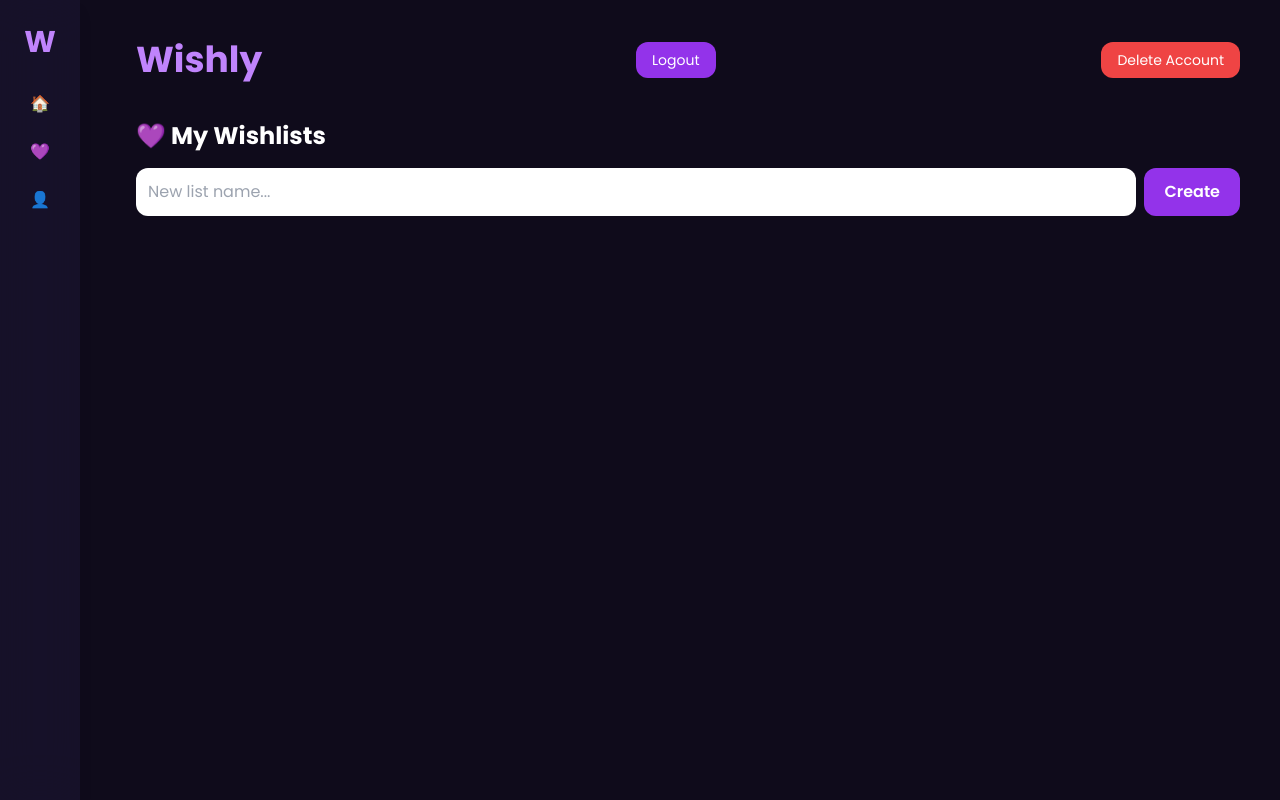
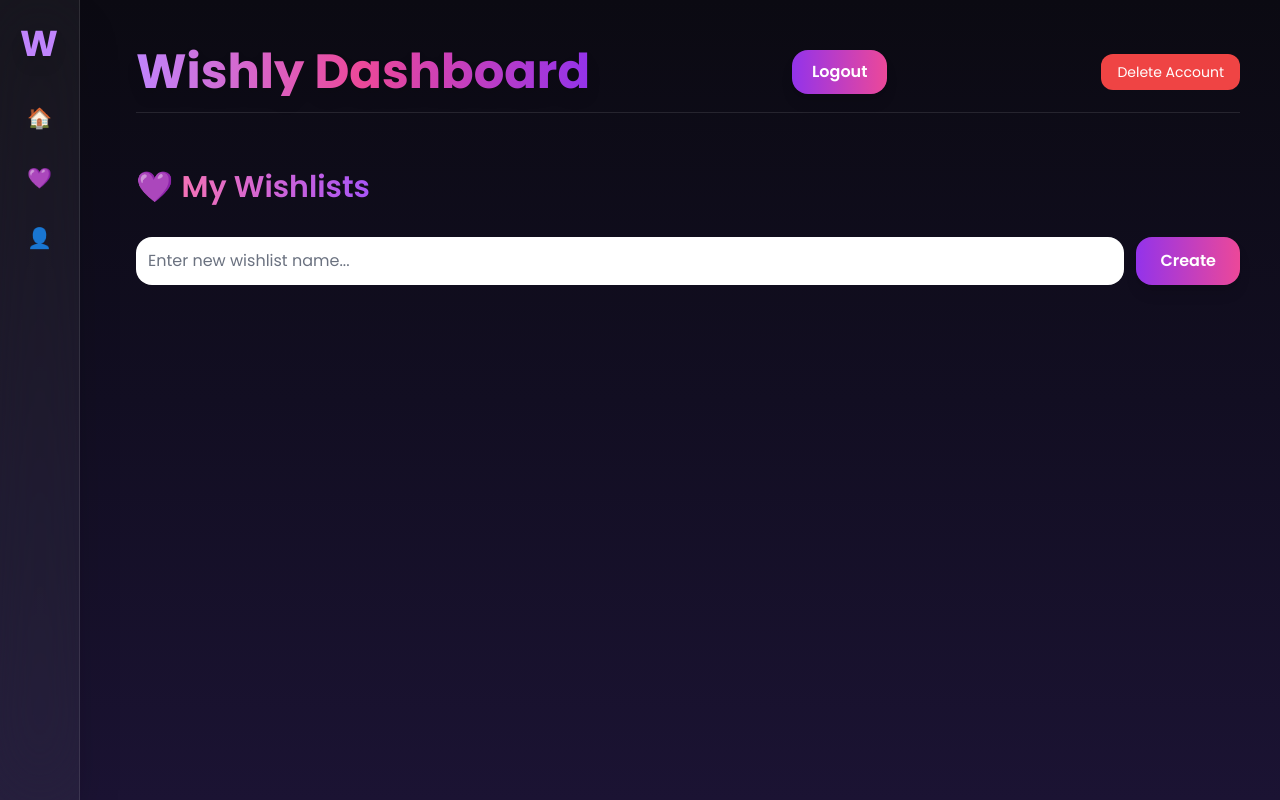
Before and after one commit to dmz04/wishly, a plain HTML site: page dashboard.html in a window 1280 px wide. Drawn offline with nearby package versions, Linux system fonts and the light colour scheme; sample sign-in values are in the browser's storage.

Commit message:
Update dashboard.html

```diff
--- a/dashboard.html
+++ b/dashboard.html
@@ -8,33 +8,54 @@
     <link rel="stylesheet" href="style.css" />
   </head>
 
-  <body class="bg-[#0f0b1b] text-white font-poppins">
-    <aside class="fixed top-0 left-0 h-full w-20 bg-[#1b1530]/70 backdrop-blur-xl flex flex-col items-center py-6 space-y-8 shadow-lg">
-      <h1 class="text-3xl font-bold text-purple-400">W</h1>
-      <nav class="flex flex-col gap-6 text-gray-400">
-        <a href="index.html" class="hover:text-purple-400">🏠</a>
-        <a href="dashboard.html" class="hover:text-purple-400">💜</a>
-        <a href="signup.html" class="hover:text-purple-400">👤</a>
+  <body class="bg-gradient-to-b from-[#0b0a12] via-[#120e22] to-[#1b1333] text-white font-poppins min-h-screen relative">
+    <!-- Sidebar -->
+    <aside class="fixed top-0 left-0 h-full w-20 bg-white/5 backdrop-blur-2xl border-r border-white/10 flex flex-col items-center py-6 space-y-10 shadow-2xl">
+      <h1 class="text-4xl font-extrabold text-purple-400 tracking-wide drop-shadow-lg">W</h1>
+      <nav class="flex flex-col gap-8 text-gray-400 text-xl">
+        <a href="index.html" class="transition hover:text-purple-400 hover:scale-110">🏠</a>
+        <a href="dashboard.html" class="transition hover:text-purple-400 hover:scale-110">💜</a>
+        <a href="signup.html" class="transition hover:text-purple-400 hover:scale-110">👤</a>
       </nav>
     </aside>
 
-    <main class="ml-24 p-10">
-      <header class="flex justify-between items-center mb-10">
-        <h2 class="text-4xl font-extrabold text-purple-400">Wishly</h2>
-        <button id="logout" class="text-sm bg-purple-600 hover:bg-purple-700 px-4 py-2 rounded-xl">Logout</button>
+    <!-- Main -->
+    <main class="ml-24 px-10 py-12">
+      <!-- Header -->
+      <header class="flex justify-between items-center mb-14 border-b border-white/10 pb-4">
+        <h2 class="text-5xl font-extrabold bg-gradient-to-r from-purple-400 via-pink-500 to-purple-600 bg-clip-text text-transparent drop-shadow-lg">
+          Wishly Dashboard
+        </h2>
+        <button id="logout" class="bg-gradient-to-r from-purple-600 to-pink-500 hover:from-purple-700 hover:to-pink-600 transition-all px-5 py-2.5 rounded-2xl font-semibold shadow-lg hover:shadow-purple-500/20">
+          Logout
+        </button>
       </header>
 
+      <!-- Section -->
       <section>
-        <h3 class="text-2xl font-bold mb-4">💜 My Wishlists</h3>
+        <h3 class="text-3xl font-semibold mb-8 text-gray-200 flex items-center gap-2">
+          💜 <span class="bg-gradient-to-r from-pink-400 to-purple-500 bg-clip-text text-transparent">My Wishlists</span>
+        </h3>
 
-        <!-- Formulaire création d'une nouvelle liste -->
-        <form id="new-list-form" class="flex gap-2 mb-8">
-          <input type="text" id="list-name" placeholder="New list name..." class="flex-grow p-3 rounded-xl text-black" />
-          <button class="bg-purple-600 hover:bg-purple-700 transition px-5 rounded-xl font-semibold">Create</button>
+        <!-- Form -->
+        <form id="new-list-form" class="flex flex-col sm:flex-row gap-3 mb-12">
+          <input
+            type="text"
+            id="list-name"
+            placeholder="Enter new wishlist name..."
+            class="flex-grow p-3 rounded-2xl text-black placeholder-gray-500 focus:outline-none focus:ring-2 focus:ring-purple-500"
+          />
+          <button
+            class="bg-gradient-to-r from-purple-600 to-pink-500 hover:from-purple-700 hover:to-pink-600 transition-all px-6 py-2.5 rounded-2xl font-semibold shadow-lg hover:shadow-purple-500/20"
+          >
+            Create
+          </button>
         </form>
 
-        <!-- Les listes -->
-        <div id="lists-container" class="space-y-6"></div>
+        <!-- Wishlists Container -->
+        <div id="lists-container" class="space-y-6 text-center">
+          <p class="text-gray-400 italic">You haven’t created any wishlists yet 💫</p>
+        </div>
       </section>
     </main>
 
```
